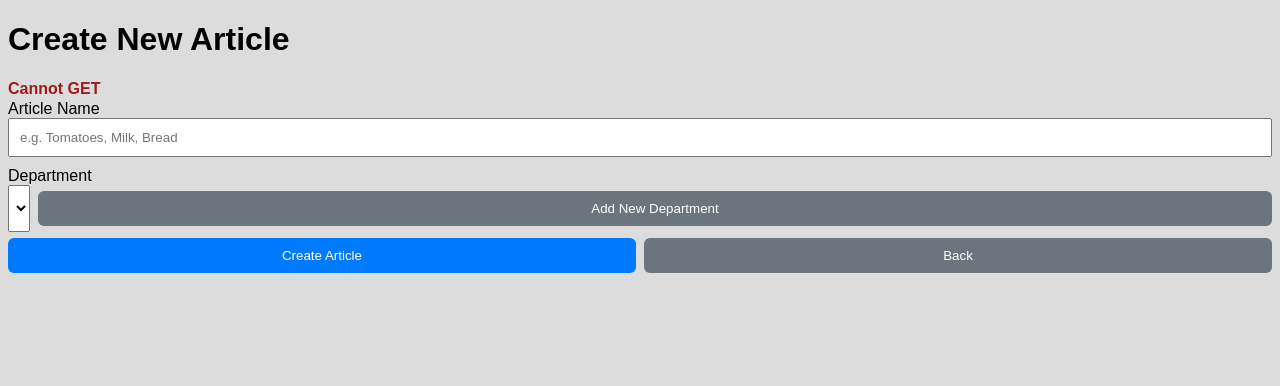
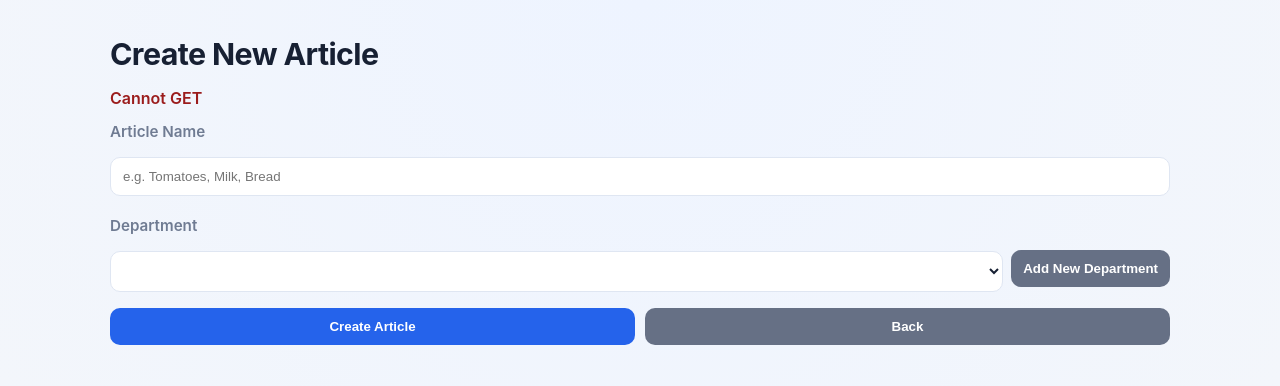
Before and after one commit to afercher/ShoppingList, a PHP site: page /pages/create/article/index.html in a window 1280 px wide. Shown: the top 386 px of the page. Run offline with PHP 8.4, Linux system fonts and the light colour scheme; lists and menus that the app fills with data are empty.

Commit message:
Refactor item display and form layout for improved styling and functionality

```diff
--- a/frontend/index.html
+++ b/frontend/index.html
@@ -10,8 +10,10 @@
     <div id="container">
         <h1>Shopping Lists</h1>
 
-        <button id="createListButton" class="createButton">Create New List</button>
-        <button id="createArticleButton" class="secondary-button">Create New Article</button>
+        <div class="button-row">
+            <button id="createListButton" class="createButton">Create New List</button>
+            <button id="createArticleButton" class="secondary-button">Create New Article</button>
+        </div>
 
         <p id="feedback" class="feedback" aria-live="polite"></p>
 
--- a/frontend/pages/create/article/index.html
+++ b/frontend/pages/create/article/index.html
@@ -25,8 +25,8 @@
 
             <div class="form-group">
                 <label for="departmentSelect">Department</label>
-                <div style="display: flex; gap: 8px;">
-                    <select id="departmentSelect" required style="flex: 1;"></select>
+                <div class="inline-split department-select-row">
+                    <select id="departmentSelect" class="grow" required></select>
                     <button id="addDepartmentButton" class="secondary-button" type="button">Add New Department</button>
                 </div>
             </div>
@@ -38,9 +38,9 @@
                     type="text"
                     placeholder="e.g. Frozen Food, Health & Beauty"
                 >
-                <div style="display: flex; gap: 8px; margin-top: 8px;">
-                    <button id="submitDepartmentButton" class="createButton" type="button" style="flex: 1;">Create</button>
-                    <button id="cancelDepartmentButton" class="secondary-button" type="button" style="flex: 1;">Cancel</button>
+                <div class="inline-split">
+                    <button id="submitDepartmentButton" class="createButton" type="button">Create</button>
+                    <button id="cancelDepartmentButton" class="secondary-button" type="button">Cancel</button>
                 </div>
             </div>
 
--- a/frontend/style.css
+++ b/frontend/style.css
@@ -1,174 +1,316 @@
-body {
-    font-family: Arial, sans-serif;
-    background-color: #dcdcdc;
+:root {
+    --bg: #f3f6fb;
+    --surface: #ffffff;
+    --surface-soft: #f8faff;
+    --text: #172033;
+    --muted: #6f7b92;
+    --primary: #2563eb;
+    --primary-hover: #1d4ed8;
+    --secondary: #667085;
+    --secondary-hover: #4b5565;
+    --danger: #dc2626;
+    --danger-hover: #b91c1c;
+    --info: #0284c7;
+    --info-hover: #0369a1;
+    --border: #dfe6f2;
+    --shadow: 0 12px 30px rgba(19, 40, 80, 0.12);
+    --radius: 12px;
 }
 
-#container {
-    width: min(1000px, 92vw);
-    margin: 40px auto;
+* {
+    box-sizing: border-box;
+}
+
+body {
+    margin: 0;
+    font-family: "Inter", "Segoe UI", Arial, sans-serif;
+    color: var(--text);
+    background: radial-gradient(circle at top, #eef4ff, var(--bg));
+}
+
+#container,
+.container {
+    width: min(1060px, 92vw);
+    margin: 36px auto;
+}
+
+h1 {
+    margin: 0 0 16px;
+    font-size: 1.9rem;
+    letter-spacing: -0.02em;
+}
+
+h2 {
+    margin: 0 0 14px;
+    font-size: 1.15rem;
+}
+
+h3 {
+    margin: 0;
+}
+
+label {
+    display: block;
+    margin-bottom: 10px;
+    color: var(--muted);
+    font-size: 0.95rem;
+    font-weight: 600;
+}
+
+input,
+select {
+    width: 100%;
+    margin-top: 6px;
+    margin-bottom: 10px;
+    padding: 11px 12px;
+    border: 1px solid var(--border);
+    border-radius: 10px;
+    background: var(--surface);
+    color: var(--text);
+    transition: border-color 0.2s ease, box-shadow 0.2s ease;
+}
+
+input:focus,
+select:focus {
+    outline: none;
+    border-color: #9cb6ff;
+    box-shadow: 0 0 0 3px rgba(37, 99, 235, 0.15);
+}
+
+button {
+    width: 100%;
+    margin: 6px 0;
+    padding: 11px 12px;
+    border: 0;
+    border-radius: 10px;
+    background: #22c55e;
+    color: #fff;
+    font-weight: 600;
+    cursor: pointer;
+    transition: transform 0.12s ease, box-shadow 0.2s ease, background-color 0.2s ease;
+}
+
+button:hover {
+    transform: translateY(-1px);
+    box-shadow: 0 8px 18px rgba(24, 39, 75, 0.16);
+}
+
+button:active {
+    transform: translateY(0);
+}
+
+button:focus-visible {
+    outline: 3px solid rgba(37, 99, 235, 0.28);
+    outline-offset: 2px;
+}
+
+.createButton {
+    background: var(--primary);
+}
+
+.createButton:hover {
+    background: var(--primary-hover);
+}
+
+.secondary-button {
+    background: var(--secondary);
+}
+
+.secondary-button:hover {
+    background: var(--secondary-hover);
+}
+
+.delete-button {
+    width: auto;
+    min-width: 90px;
+    margin: 0;
+    background: var(--danger);
+}
+
+.delete-button:hover {
+    background: var(--danger-hover);
+}
+
+.edit-button {
+    width: auto;
+    min-width: 74px;
+    margin: 0;
+    background: var(--info);
+}
+
+.edit-button:hover {
+    background: var(--info-hover);
+}
+
+.remove-button {
+    width: auto;
+    margin: 0;
+    padding: 8px 12px;
+    background: var(--danger);
+}
+
+.remove-button:hover {
+    background: var(--danger-hover);
 }
 
 .layout {
     display: grid;
     grid-template-columns: 1fr 1fr;
-    gap: 16px;
+    gap: 18px;
 }
 
 .panel {
-    background: #f2f2f2;
-    border-radius: 8px;
-    padding: 12px;
-}
-
-input {
-    width: 100%;
-    padding: 10px;
-    margin-bottom: 10px;
-    box-sizing: border-box;
-}
-
-button {
-    width: 100%;
-    padding: 10px;
-    margin: 6px 0;
-    border-radius: 6px;
-    border: none;
-    background-color: #4CAF50;
-    color: white;
-    cursor: pointer;
-    box-sizing: border-box;
-}
-
-button:hover {
-    background-color: #45a049;
+    background: var(--surface);
+    border: 1px solid var(--border);
+    border-radius: var(--radius);
+    padding: 16px;
+    box-shadow: var(--shadow);
 }
 
 .button-row {
     display: grid;
     grid-template-columns: 1fr 1fr;
-    gap: 8px;
+    gap: 10px;
 }
 
-.secondary-button {
-    background-color: #6c757d;
-}
-
-.secondary-button:hover {
-    background-color: #565e64;
-}
-
-.department-title {
-    margin-top: 20px;
-    margin-bottom: 10px;
-}
-
-.article-button {
-    display: block;
-    width: 100%;
-}
-
-.selected-article-row {
-    display: flex;
-    justify-content: space-between;
-    align-items: center;
-    background: white;
-    padding: 10px;
-    margin: 6px 0;
-    border-radius: 6px;
-}
-
-.selected-article-name {
-    font-size: 16px;
-}
-
-.remove-button {
-    width: auto;
-    background-color: crimson;
-    padding: 8px 12px;
-    margin: 0;
-}
-
-.remove-button:hover {
-    background-color: darkred;
-}
-
-.delete-button {
-    width: auto;
-    min-width: 90px;
-    background-color: #c0392b;
-    margin: 0;
-}
-
-.delete-button:hover {
-    background-color: #962d22;
-}
-
-.edit-button {
-    width: auto;
-    min-width: 70px;
-    background-color: #2196F3;
-    margin: 0;
-}
-
-.edit-button:hover {
-    background-color: #0b7dda;
-}
-
+.list-container,
 .list-stack {
     display: grid;
-    gap: 8px;
+    gap: 10px;
 }
 
 .list-row {
-    display: flex;
+    display: grid;
+    grid-template-columns: minmax(0, 1fr) auto auto;
     gap: 8px;
     align-items: center;
 }
 
 .list-button {
     margin: 0;
+    text-align: left;
+    background: var(--surface-soft);
+    color: var(--text);
+    border: 1px solid var(--border);
 }
 
-.item-row {
-    background: white;
-    border-radius: 6px;
-    padding: 10px;
+.list-button:hover {
+    background: #edf3ff;
+}
+
+.department-title {
+    margin-top: 16px;
+    margin-bottom: 6px;
+    font-size: 0.9rem;
+    text-transform: uppercase;
+    letter-spacing: 0.05em;
+    color: var(--muted);
+}
+
+.item-row,
+.selected-article-row,
+.shopping-item-row {
+    background: var(--surface-soft);
+    border: 1px solid var(--border);
+    border-radius: 10px;
+    padding: 10px 12px;
+}
+
+.selected-article-row,
+.shopping-item-row {
+    display: flex;
+    align-items: center;
+    justify-content: space-between;
+}
+
+.selected-article-name,
+.shopping-item-label {
+    font-size: 0.97rem;
+    color: var(--text);
+}
+
+.shopping-item-checkbox {
+    width: 18px;
+    height: 18px;
+    margin: 0 10px 0 0;
+}
+
+.shopping-item-row.done .shopping-item-label {
+    color: var(--muted);
+    text-decoration: line-through;
 }
 
 .detail-actions {
-    margin-bottom: 10px;
-}
-
-.inline-form {
     display: grid;
-    grid-template-columns: 1fr;
-    gap: 6px;
+    grid-template-columns: 1fr 1fr;
+    gap: 10px;
     margin-bottom: 12px;
 }
 
-.hidden {
-    display: none;
+.inline-form,
+.form {
+    display: grid;
+    gap: 8px;
+}
+
+.form-group {
+    margin-bottom: 2px;
+}
+
+.inline-split {
+    display: flex;
+    gap: 8px;
+    align-items: center;
+}
+
+.inline-split > .grow {
+    flex: 1;
+}
+
+.department-select-row > .grow {
+    flex: 1 1 260px;
+    min-width: 180px;
+    margin-bottom: 0;
+}
+
+.department-select-row > button {
+    width: auto;
+    flex: 0 0 auto;
+    margin: 0;
+    white-space: nowrap;
+}
+
+.top-spaced {
+    margin-top: 24px;
 }
 
 .feedback {
-    min-height: 20px;
+    min-height: 22px;
+    margin: 10px 0 12px;
+    font-weight: 600;
+    color: #0f766e;
 }
 
 .feedback.error {
     color: #9b1c1c;
-    font-weight: 600;
+}
+
+.hidden {
+    display: none !important;
 }
 
 @media (max-width: 860px) {
     .layout {
         grid-template-columns: 1fr;
     }
+
+    .button-row,
+    .detail-actions {
+        grid-template-columns: 1fr;
+    }
+
+    .inline-split {
+        flex-direction: column;
+        align-items: stretch;
+    }
 }
-
-.createButton {
-    background-color: #007BFF;
-}
-
-.createButton:hover {
-    background-color: #0056b3;
-}
```
Also changed, not shown: frontend/pages/create/list/index.html (+4 -4 lines), frontend/pages/edit/list/index.html (+4 -4 lines), frontend/pages/shopping/app.js (+11 -12 lines), frontend/pages/shopping/index.html (+4 -4 lines).
